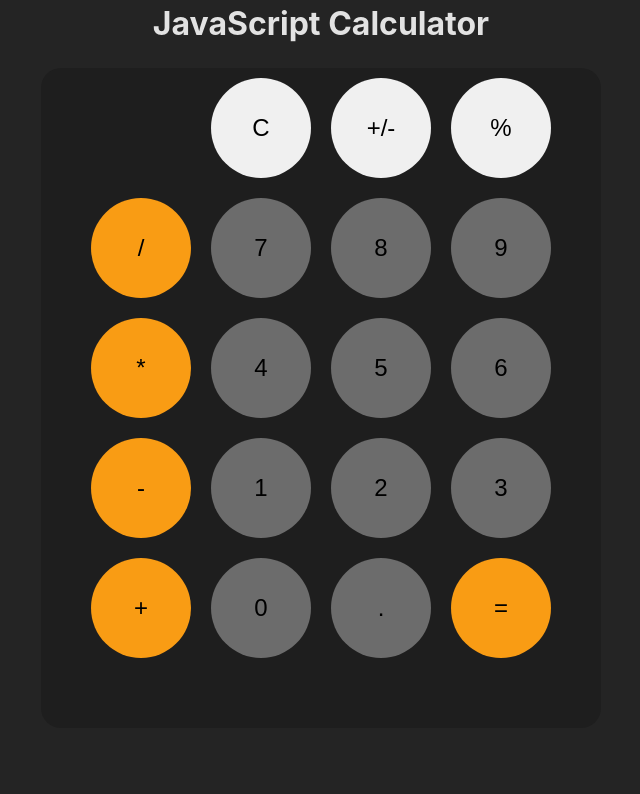
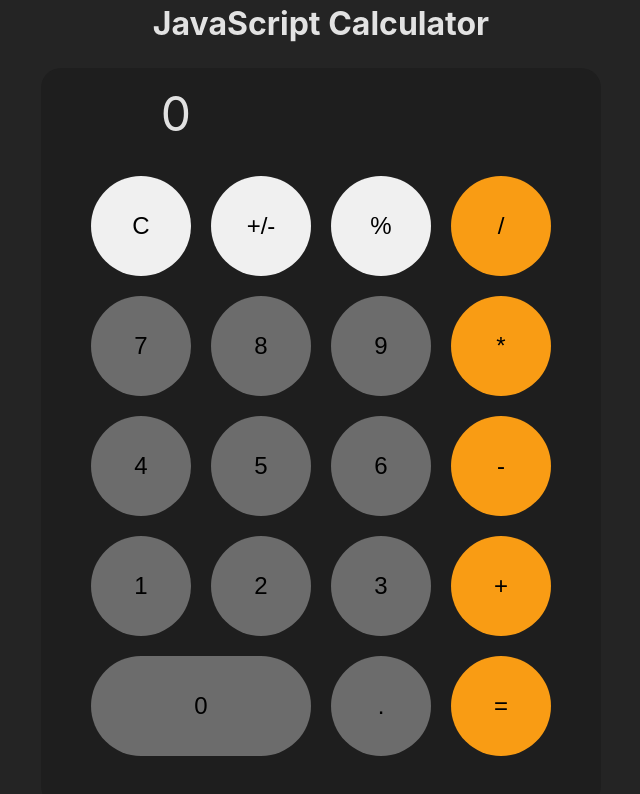
Before and after one commit to E-K8/fcc-javascript-calculator, a React (Vite) app in the folder js-calc/: page / in a window 1280 px wide. Shown: the top 794 px of the page, without its empty margins (319-959 px from the left). Built offline with nearby package versions, Linux system fonts and the light colour scheme.

Commit message:
rearrange buttons

```diff
--- a/js-calc/src/App.css
+++ b/js-calc/src/App.css
@@ -29,6 +29,7 @@
   margin-top: 20px;
   border-radius: 20px;
   background-color: var(--black);
+}
 
 .light-gray {
   background-color: var(--light-gray);
@@ -55,4 +56,89 @@
 button:active {
   transform: scale(0.95);
 }
+
+#answer {
+  font-size: 48px;
+  height: 48px;
 }
+
+#expression {
+  font-size: 30px;
+  height: 30px;
+  color: var(--dark-gray);
+}
+
+#divide {
+  grid-area: divide;
+}
+
+#clear {
+  grid-area: clear;
+}
+
+#negative {
+  grid-area: negative;
+}
+
+#percentage {
+  grid-area: percentage;
+}
+
+#seven {
+  grid-area: seven;
+}
+
+#eight {
+  grid-area: eight;
+}
+
+#nine {
+  grid-area: nine;
+}
+
+#multiply {
+  grid-area: multiply;
+}
+
+#four {
+  grid-area: four;
+}
+
+#five {
+  grid-area: five;
+}
+
+#six {
+  grid-area: six;
+}
+
+#subtract {
+  grid-area: subtract;
+}
+
+#one {
+  grid-area: one;
+}
+#two {
+  grid-area: two;
+}
+
+#three {
+  grid-area: three;
+}
+
+#add {
+  grid-area: add;
+}
+
+#zero {
+  grid-area: zero;
+}
+
+#decimal {
+  grid-area: decimal;
+}
+
+#equals {
+  grid-area: equals;
+}
--- a/js-calc/src/App.tsx
+++ b/js-calc/src/App.tsx
@@ -11,7 +11,7 @@ function App() {
         <h1>JavaScript Calculator</h1>
         <div id='calculator'>
           <div id='display' style={{ textAlign: 'right' }}>
-            <div id='answer'></div>
+            <div id='answer'>0</div>
             <div id='expression'></div>
           </div>
 
```
Lines whose indentation alone changed are shown as unchanged.
